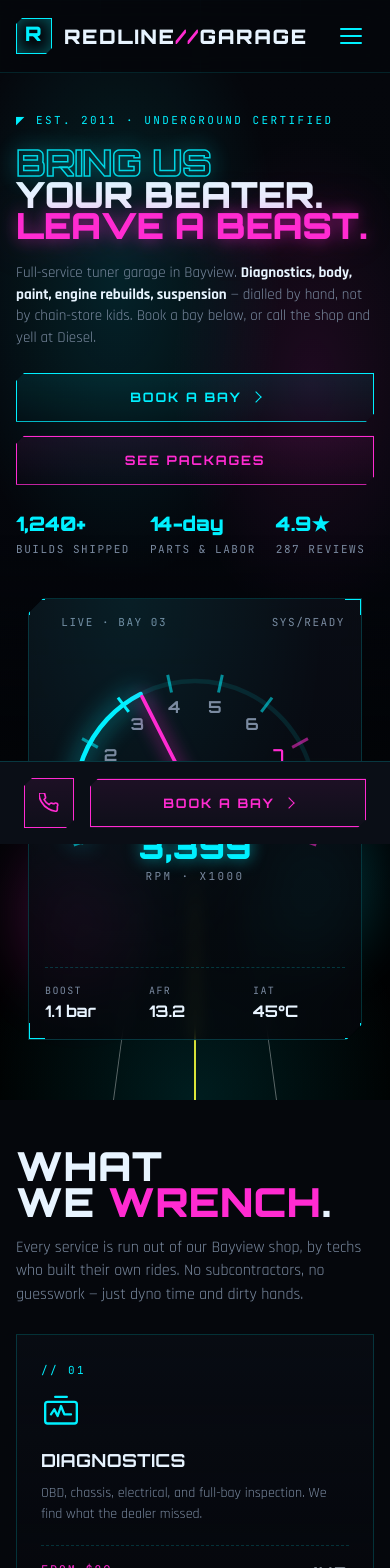
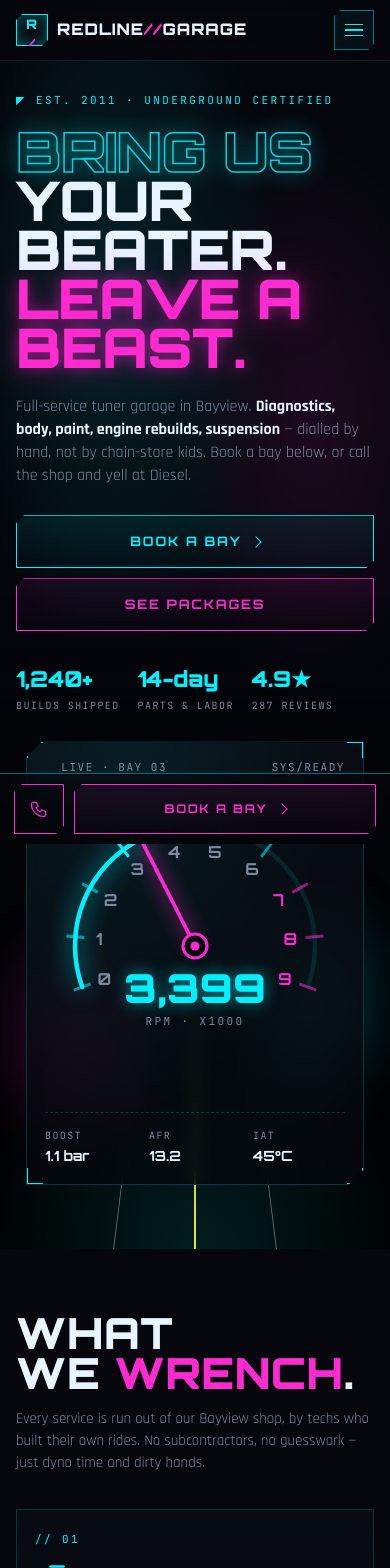
Before and after one commit to akalandazz/autoservice, a Next.js app in the folder frontend/: page / in a window 390 px wide. Shown: the top 1568 px of the page. Built offline with nearby package versions, Linux system fonts and the light colour scheme.

Commit message:
mobile adapted

```diff
--- a/frontend/app/components/GarageApp.tsx
+++ b/frontend/app/components/GarageApp.tsx
@@ -115,16 +115,19 @@ const Icons: Record<string, (p: IconProps) => React.ReactElement> = {
 
 // ─── Nav ──────────────────────────────────────────────────────────────────────
 
-function Nav({ onBook, onNav }: { onBook: () => void; onNav: (id: string) => void }) {
-  const [open, setOpen] = useState(false)
-
+function Nav({ onBook, onNav, drawerOpen, setDrawerOpen }: {
+  onBook: () => void
+  onNav: (id: string) => void
+  drawerOpen: boolean
+  setDrawerOpen: React.Dispatch<React.SetStateAction<boolean>>
+}) {
   useEffect(() => {
-    document.body.style.overflow = open ? 'hidden' : ''
+    document.body.style.overflow = drawerOpen ? 'hidden' : ''
     return () => { document.body.style.overflow = '' }
-  }, [open])
+  }, [drawerOpen])
 
   const handleNav = (id: string) => {
-    setOpen(false)
+    setDrawerOpen(false)
     onNav(id)
   }
 
@@ -147,31 +150,31 @@ function Nav({ onBook, onNav }: { onBook: () => void; onNav: (id: string) => voi
             <button className="btn nav-book-btn" onClick={onBook} style={{ padding: '10px 16px', fontSize: 11 }}>
               Book bay <span className="chev"/>
             </button>
-            <button className="ham-btn" onClick={() => setOpen(true)} aria-label="Open menu">
+            <button
+              type="button"
+              className={`nav-burger${drawerOpen ? ' open' : ''}`}
+              aria-label="Menu"
+              aria-expanded={drawerOpen}
+              onClick={() => setDrawerOpen(o => !o)}
+            >
               <span/><span/><span/>
             </button>
           </div>
         </div>
       </nav>
-      {open && (
-        <div className="mobile-nav" onClick={() => setOpen(false)}>
-          <div className="mobile-nav-panel" onClick={e => e.stopPropagation()}>
-            <div className="mobile-nav-head">
-              <a href="#home" className="brand" onClick={e => { e.preventDefault(); handleNav('home') }}>
-                <span className="brand-mark">R<span className="brand-x">/</span></span>
-                <span>Redline<span className="brand-x">//</span>Garage</span>
-              </a>
-              <button className="close-btn" onClick={() => setOpen(false)} aria-label="Close menu">✕</button>
-            </div>
-            <nav className="mobile-nav-links">
-              <a href="#services" onClick={e => { e.preventDefault(); handleNav('services') }}>Services</a>
-              <a href="#pricing" onClick={e => { e.preventDefault(); handleNav('pricing') }}>Packages</a>
-              <a href="#book" onClick={e => { e.preventDefault(); handleNav('book') }}>Book</a>
-              <a href="#visit" onClick={e => { e.preventDefault(); handleNav('visit') }}>Visit</a>
-            </nav>
+      <div className={`nav-drawer${drawerOpen ? ' open' : ''}`}>
+        <div className="nav-drawer-in">
+          <a href="#services" onClick={e => { e.preventDefault(); handleNav('services') }}>Services <span className="arr">→</span></a>
+          <a href="#pricing" onClick={e => { e.preventDefault(); handleNav('pricing') }}>Packages <span className="arr">→</span></a>
+          <a href="#book" onClick={e => { e.preventDefault(); handleNav('book') }}>Book a bay <span className="arr">→</span></a>
+          <a href="#visit" onClick={e => { e.preventDefault(); handleNav('visit') }}>Visit / Hours <span className="arr">→</span></a>
+          <div className="nav-drawer-foot">
+            <span>◉ <b>(415) 555-REV8</b></span>
+            <span>412 Alameda Ave · Bayview, CA</span>
+            <span>Open Mon–Fri 08:00 – 19:00</span>
           </div>
         </div>
-      )}
+      </div>
     </>
   )
 }
@@ -803,13 +806,11 @@ function Footer() {
 
 function MobileBottomBar({ onBook }: { onBook: () => void }) {
   return (
-    <div className="mob-cta">
-      <a href="tel:+14155553838" className="btn btn-mag mob-cta-phone">
-        <svg width="20" height="20" viewBox="0 0 24 24" fill="none" stroke="currentColor" strokeWidth="2" strokeLinecap="round" strokeLinejoin="round">
-          <path d="M22 16.92v3a2 2 0 0 1-2.18 2 19.79 19.79 0 0 1-8.63-3.07A19.5 19.5 0 0 1 3.07 10.8 19.79 19.79 0 0 1 .01 2.18 2 2 0 0 1 2 0h3a2 2 0 0 1 2 1.72 12.84 12.84 0 0 0 .7 2.81 2 2 0 0 1-.45 2.11L6.09 7.91a16 16 0 0 0 6 6l1.27-1.27a2 2 0 0 1 2.11-.45 12.84 12.84 0 0 0 2.81.7A2 2 0 0 1 22 16z"/>
-        </svg>
+    <div className="mobile-cta-bar">
+      <a href="tel:+14155553838" className="ph" aria-label="Call shop">
+        <Icons.Phone style={{ width: 20, height: 20 }}/>
       </a>
-      <button className="btn btn-mag mob-cta-book" onClick={onBook}>
+      <button type="button" className="btn btn-mag" onClick={onBook}>
         Book a bay <span className="chev"/>
       </button>
     </div>
@@ -820,6 +821,7 @@ function MobileBottomBar({ onBook }: { onBook: () => void }) {
 
 export default function GarageApp() {
   const [preSelected, setPreSelected] = useState<string | null>(null)
+  const [drawerOpen, setDrawerOpen] = useState(false)
 
   const scrollToSection = useCallback((id: string) => {
     const el = document.getElementById(id)
@@ -828,7 +830,10 @@ export default function GarageApp() {
     window.scrollTo({ top, behavior: 'smooth' })
   }, [])
 
-  const scrollToBook = useCallback(() => scrollToSection('book'), [scrollToSection])
+  const scrollToBook = useCallback(() => {
+    setDrawerOpen(false)
+    scrollToSection('book')
+  }, [scrollToSection])
 
   const pickService = (id: string) => {
     setPreSelected(id)
@@ -840,7 +845,7 @@ export default function GarageApp() {
       <div className="bp-grid"/>
       <div className="scanlines"/>
       <div className="page">
-        <Nav onBook={scrollToBook} onNav={scrollToSection}/>
+        <Nav onBook={scrollToBook} onNav={scrollToSection} drawerOpen={drawerOpen} setDrawerOpen={setDrawerOpen}/>
         <Hero onBook={scrollToBook}/>
         <Services onPick={pickService}/>
         <Pricing onBook={scrollToBook}/>
--- a/frontend/app/globals.css
+++ b/frontend/app/globals.css
@@ -408,104 +408,14 @@ img { max-width: 100%; display: block }
 .footer-list a:hover { color: var(--ink) }
 .footer-bot { display: flex; justify-content: space-between; align-items: center; padding-top: 24px; border-top: 1px dashed rgba(0,240,255,0.12); font-family: var(--font-mono); font-size: 11px; color: var(--ink-dim); text-transform: uppercase; letter-spacing: 0.18em }
 
-/* ---- Hamburger + mobile nav ---- */
-.ham-btn {
-  display: none;
-  flex-direction: column;
-  justify-content: center;
-  gap: 5px;
-  width: 44px;
-  height: 44px;
-  padding: 10px;
-  cursor: pointer;
-}
-.ham-btn span {
-  display: block;
-  width: 22px;
-  height: 2px;
-  background: var(--neon-cyan);
-  border-radius: 1px;
-  transition: background 0.15s;
-}
-.ham-btn:hover span { background: var(--ink) }
+/* ---- Burger + nav drawer ---- */
+.nav-burger { display: none; width: 40px; height: 40px; border: 1px solid var(--stroke-strong); align-items: center; justify-content: center; flex-direction: column; gap: 4px; clip-path: polygon(6px 0, 100% 0, 100% calc(100% - 6px), calc(100% - 6px) 100%, 0 100%, 0 6px); background: rgba(0,240,255,0.04) }
+.nav-burger span { display: block; width: 18px; height: 1.5px; background: var(--neon-cyan); transition: transform .2s, opacity .2s }
+.nav-burger.open span:nth-child(1) { transform: translateY(5.5px) rotate(45deg) }
+.nav-burger.open span:nth-child(2) { opacity: 0 }
+.nav-burger.open span:nth-child(3) { transform: translateY(-5.5px) rotate(-45deg) }
 
-.mobile-nav {
-  position: fixed;
-  inset: 0;
-  z-index: 100;
-  background: rgba(0, 0, 0, 0.75);
-  backdrop-filter: blur(4px);
-  -webkit-backdrop-filter: blur(4px);
-  display: flex;
-  justify-content: flex-end;
-}
-.mobile-nav-panel {
-  width: min(300px, 88vw);
-  height: 100%;
-  background: var(--bg-2);
-  border-left: 1px solid var(--stroke-strong);
-  display: flex;
-  flex-direction: column;
-  overflow-y: auto;
-  animation: slideIn 0.2s ease-out;
-}
-@keyframes slideIn { from { transform: translateX(100%) } to { transform: translateX(0) } }
-@media (prefers-reduced-motion: reduce) { .mobile-nav-panel { animation: none } }
-
-.mobile-nav-head {
-  display: flex;
-  align-items: center;
-  justify-content: space-between;
-  padding: 0 20px;
-  height: 72px;
-  border-bottom: 1px solid var(--stroke);
-  flex-shrink: 0;
-}
-.close-btn {
-  width: 44px;
-  height: 44px;
-  display: grid;
-  place-items: center;
-  color: var(--ink-dim);
-  font-size: 20px;
-  cursor: pointer;
-  transition: color 0.15s;
-}
-.close-btn:hover { color: var(--neon-cyan) }
-.mobile-nav-links {
-  flex: 1;
-  padding: 16px 24px;
-  display: flex;
-  flex-direction: column;
-}
-.mobile-nav-links a {
-  display: flex;
-  align-items: center;
-  padding: 18px 0;
-  font-family: var(--font-display);
-  font-weight: 700;
-  font-size: 22px;
-  text-transform: uppercase;
-  letter-spacing: 0.08em;
-  color: var(--ink-dim);
-  border-bottom: 1px dashed rgba(0, 240, 255, 0.12);
-  transition: color 0.15s;
-}
-.mobile-nav-links a:last-child { border-bottom: 0 }
-.mobile-nav-links a:hover,
-.mobile-nav-links a:active { color: var(--neon-cyan) }
-.mobile-nav-foot {
-  padding: 24px;
-  border-top: 1px solid var(--stroke);
-  flex-shrink: 0;
-}
-.mobile-nav-phone {
-  font-family: var(--font-mono);
-  font-size: 13px;
-  color: var(--ink-dim);
-  margin-bottom: 16px;
-}
-.mobile-nav-phone b { color: var(--ink) }
+.nav-drawer { display: none }
 
 /* ---- Responsive ---- */
 @media (max-width: 1024px) {
@@ -516,92 +426,156 @@ img { max-width: 100%; display: block }
   .visit-grid { grid-template-columns: 1fr }
   .footer-grid { grid-template-columns: 1fr 1fr; gap: 32px }
   .nav-links { display: none }
-  .ham-btn { display: flex }
   .telemetry { display: none }
   .section { padding: 80px 0 }
   .wrap { padding: 0 20px }
 }
-@media (max-width: 620px) {
-  .svc-grid { grid-template-columns: 1fr }
-  .field-grid, .field-grid-3 { grid-template-columns: 1fr }
-  .svc-picker { grid-template-columns: 1fr }
-  .book-body { padding: 28px 20px; min-height: auto }
-  .book-steps { overflow-x: auto }
-  .book-step { min-width: 130px; padding: 14px 16px }
-  .date-grid { grid-template-columns: repeat(4, 1fr) }
-  .time-grid { grid-template-columns: repeat(2, 1fr) }
+/* ---- Mobile bottom CTA bar ---- */
+.mobile-cta-bar {
+  position: fixed; left: 0; right: 0; bottom: 0; z-index: 35;
+  display: none; padding: 10px 14px calc(10px + env(safe-area-inset-bottom));
+  background: linear-gradient(180deg, rgba(5,7,12,0.6), rgba(2,4,8,0.96));
+  border-top: 1px solid var(--stroke-strong); backdrop-filter: blur(12px); -webkit-backdrop-filter: blur(12px);
+  gap: 10px;
+}
+.mobile-cta-bar .btn { flex: 1; justify-content: center; padding: 14px 16px; font-size: 12px }
+.mobile-cta-bar .ph { display: grid; place-items: center; width: 50px; height: 50px; flex: none; border: 1px solid var(--neon-mag); color: var(--neon-mag); clip-path: polygon(8px 0, 100% 0, 100% calc(100% - 8px), calc(100% - 8px) 100%, 0 100%, 0 8px); box-shadow: 0 0 0 1px rgba(255,43,209,0.2), 0 0 18px rgba(255,43,209,0.18) }
+.mobile-cta-bar .ph svg { width: 20px; height: 20px }
+
+@media (max-width: 760px) {
+  /* Layout */
+  .wrap { padding: 0 16px }
+  .section { padding: 64px 0 }
+  .section-head { margin-bottom: 36px; gap: 16px }
+  .section-title { font-size: clamp(36px, 11vw, 60px); line-height: 0.92 }
+  .section-sub { font-size: 15px }
+
+  /* Nav */
+  .nav-in { height: 60px }
+  .brand { font-size: 16px; gap: 9px; letter-spacing: 0.06em }
+  .brand-mark { width: 32px; height: 32px; font-size: 13px }
+  .nav-cta { gap: 8px }
   .nav-phone { display: none }
-  .hero-meta { gap: 20px }
+  .nav-cta > .btn { display: none }
+  .nav-burger { display: inline-flex }
+  .nav-drawer {
+    display: block; position: fixed; inset: 72px 0 0 0; z-index: 41;
+    background: #05070c;
+    border-top: 1px solid var(--stroke);
+    transform: translateY(-12px); opacity: 0; pointer-events: none;
+    transition: transform .22s ease, opacity .22s ease;
+    overflow-y: auto; -webkit-overflow-scrolling: touch;
+  }
+  .nav-drawer::before {
+    content: ""; position: absolute; inset: 0; pointer-events: none;
+    background:
+      radial-gradient(circle at 20% 10%, rgba(0,240,255,0.08), transparent 50%),
+      radial-gradient(circle at 80% 90%, rgba(255,0,170,0.06), transparent 55%);
+  }
+  .nav-drawer.open { transform: translateY(0); opacity: 1; pointer-events: auto }
+  .nav-drawer-in { position: relative; padding: 24px 20px 28px; display: flex; flex-direction: column; gap: 4px; min-height: 100%; box-sizing: border-box }
+  .nav-drawer a {
+    display: flex; justify-content: space-between; align-items: center;
+    padding: 18px 4px; border-bottom: 1px dashed rgba(0,240,255,0.14);
+    font-family: var(--font-display); font-weight: 700; font-size: 22px;
+    text-transform: uppercase; letter-spacing: 0.04em; color: var(--ink);
+  }
+  .nav-drawer a .arr { color: var(--neon-cyan); font-size: 16px }
+  .nav-drawer-foot { margin-top: 18px; display: flex; flex-direction: column; gap: 10px; font-family: var(--font-mono); font-size: 12px; color: var(--ink-dim); text-transform: uppercase; letter-spacing: 0.14em }
+  .nav-drawer-foot b { color: var(--neon-cyan) }
+
+  /* Hero */
+  .hero { min-height: auto; padding: 32px 0 64px }
+  .hero-grid { gap: 28px }
+  .hero-title { font-size: clamp(40px, 14vw, 72px); line-height: 0.9 }
+  .hero-copy { margin-top: 22px; font-size: 16px }
+  .hero-ctas { margin-top: 28px; gap: 10px; flex-direction: column; align-items: stretch }
+  .hero-ctas .btn { width: 100%; justify-content: center; padding: 16px 20px; font-size: 13px }
+  .hero-meta { margin-top: 32px; gap: 18px }
   .stat-v { font-size: 22px }
-  .ticket { flex-direction: column; gap: 16px }
-  .footer-grid { grid-template-columns: 1fr }
+  .stat-l { font-size: 10px }
+
+  /* RPM gauge */
+  .gauge-card { padding: 18px; max-width: 100% }
+  .gauge-rpm { font-size: 40px }
+  .gauge-info span:last-child { font-size: 14px }
+
+  /* Services */
+  .svc-grid { grid-template-columns: 1fr; gap: 12px }
+  .svc { padding: 22px 18px }
+  .svc-icon { width: 44px; height: 44px; margin-bottom: 18px }
+  .svc-title { font-size: 19px }
+
+  /* Pricing */
+  .price-grid { grid-template-columns: 1fr; gap: 14px }
+  .price { padding: 30px 24px 28px }
+  .price-name { font-size: 30px }
+  .price-amount .num { font-size: 52px }
+  .price-feats li { font-size: 14px }
+  .price-badge { right: 16px; font-size: 10px; padding: 5px 10px }
+
+  /* Booking */
+  .booking { padding: 60px 0 80px !important }
+  .book-steps { overflow-x: auto; scrollbar-width: none }
+  .book-steps::-webkit-scrollbar { display: none }
+  .book-step { min-width: 130px; padding: 12px 14px; font-size: 10px; gap: 10px }
+  .book-step .n { width: 24px; height: 24px; font-size: 11px }
+  .book-body { padding: 26px 18px 28px; min-height: 0 }
+  .book-h { font-size: 24px; line-height: 1.05 }
+  .book-sub { font-size: 14px; margin-bottom: 22px }
+  .svc-picker { grid-template-columns: 1fr; gap: 10px }
+  .svc-chip { padding: 14px; gap: 12px }
+  .svc-chip .chip-icon { width: 28px; height: 28px }
+  .field-grid, .field-grid-3 { grid-template-columns: 1fr; gap: 12px }
+  .field input, .field select, .field textarea { padding: 14px 14px; font-size: 16px }
+  .date-grid { grid-template-columns: repeat(7, 1fr); gap: 5px }
+  .date-cell { padding: 9px 4px; min-height: 56px }
+  .date-cell .dow { font-size: 9px; letter-spacing: 0.08em }
+  .date-cell .d { font-size: 16px }
+  .time-grid { grid-template-columns: repeat(3, 1fr); gap: 6px; margin-top: 12px }
+  .time-cell { padding: 12px 6px; font-size: 12px; min-height: 44px }
+  .summary { padding: 16px }
+  .sum-row { flex-direction: column; align-items: flex-start; gap: 4px; padding: 10px 0; font-size: 14px }
+  .sum-row .v { font-size: 14px }
+  .sum-total .v { font-size: 24px }
+  .book-nav { padding-top: 24px; gap: 10px; flex-wrap: wrap }
+  .book-nav .btn { flex: 1; justify-content: center; padding: 14px 16px; font-size: 12px; min-width: 130px }
+  .book-nav > span { width: 100%; text-align: center; padding-bottom: 6px }
+  .success { padding: 24px 0 }
+  .success-ring { width: 80px; height: 80px; font-size: 38px; margin-bottom: 18px }
+  .success h3 { font-size: 30px }
+  .ticket { flex-direction: column; gap: 14px; padding: 18px 22px }
+
+  /* Visit */
+  .hours-card, .map-card { padding: 22px 18px }
+  .hours-card h3, .map-card h3 { font-size: 20px }
+  .hours-list li { padding: 10px 0; font-size: 13px }
+  .visit-contact { font-size: 13px }
+
+  /* Footer */
+  .footer { padding: 48px 0 110px }
+  .footer-grid { grid-template-columns: 1fr; gap: 32px; margin-bottom: 32px }
   .footer-bot { flex-direction: column; gap: 12px; text-align: center }
-  .section { padding: 64px 0 }
-  .hero { padding-top: 40px; padding-bottom: 60px }
-  .hero-copy { font-size: 16px }
-  .hero-ctas { flex-direction: column; align-items: stretch }
-  .hero-ctas .btn { justify-content: center }
-  .price-amount .num { font-size: 44px }
-  .price-name { font-size: 28px }
-  .gauge-rpm { font-size: 40px }
-}
-@media (max-width: 480px) {
-  .wrap { padding: 0 16px }
-  .section { padding: 48px 0 }
-  .section-head { margin-bottom: 28px; gap: 16px }
-  .hero-title { font-size: 36px }
-  .hero-copy { font-size: 15px; margin-top: 20px }
-  .hero-ctas { margin-top: 24px }
-  .hero-meta { margin-top: 24px }
-  .stat-v { font-size: 20px }
-  .gauge-card { padding: 16px }
-  .gauge-rpm { font-size: 32px }
-  .svc-icon { width: 40px; height: 40px; margin-bottom: 16px }
-  .svc-title { font-size: 18px }
-  .price { padding: 28px 20px 24px }
-  .price-amount .num { font-size: 36px }
-  .price-name { font-size: 24px }
-  .book-body { padding: 20px 16px }
-  .book-h { font-size: 22px }
-  .book-steps { overflow-x: hidden }
-  .book-step { min-width: 0; flex: 1; flex-direction: column; align-items: center; text-align: center; gap: 6px; padding: 10px 4px }
-  .book-step > span:last-child { font-size: 9px; letter-spacing: 0.1em }
-  .date-cell { padding: 12px 4px }
-  .date-cell .d { font-size: 16px }
-  .time-cell { padding: 12px 8px; font-size: 12px }
-  .summary { padding: 14px 12px }
-  .success h3 { font-size: 28px }
-  .success-ring { width: 72px; height: 72px; font-size: 34px }
-  .ticket { padding: 16px 20px }
-  .footer { padding: 40px 0 20px }
-  .nav-book-btn { display: none }
+
+  /* Sticky mobile CTA */
+  .mobile-cta-bar { display: flex }
 }
 
-/* ---- Mobile bottom CTA bar ---- */
-.mob-cta {
-  display: none;
-  position: fixed;
-  bottom: 0; left: 0; right: 0;
-  z-index: 50;
-  background: var(--bg-2);
-  border-top: 1px solid var(--stroke);
-  padding: 16px 24px;
-  gap: 16px;
-  align-items: center;
-}
-.mob-cta-phone {
-  flex-shrink: 0;
-  padding: 14px;
-  justify-content: center;
-}
-.mob-cta-book {
-  flex: 1;
-  justify-content: center;
+@media (max-width: 380px) {
+  .section-title { font-size: clamp(30px, 12vw, 48px) }
+  .hero-title { font-size: clamp(36px, 13vw, 56px) }
+  .price-amount .num { font-size: 44px }
+  .date-cell { padding: 8px 2px; min-height: 50px }
+  .date-cell .d { font-size: 14px }
+  .time-grid { grid-template-columns: repeat(2, 1fr) }
 }
 
-@media (max-width: 1024px) {
-  .mob-cta { display: flex }
-  .page { padding-bottom: 73px }
+@media (prefers-reduced-motion: reduce) {
+  .hero-road::before { animation: none }
+  .tel-marquee-inner { animation: none }
+  .hero-pulse { animation: none }
+  .map-pin .pin-dot { animation: none }
+  .gauge-head .led, .hours-card h3 .dot { animation: none }
 }
 
 /* ---- Hero backdrop variants ---- */
```
